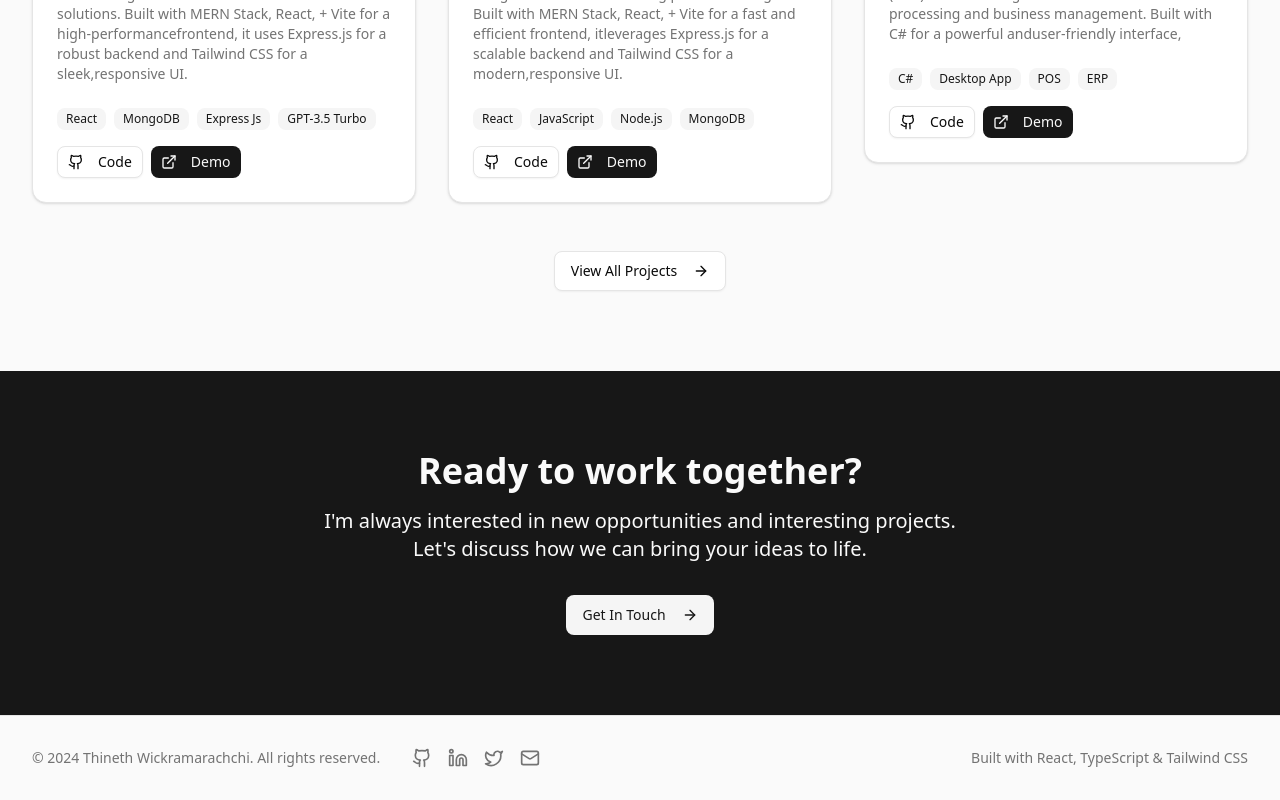
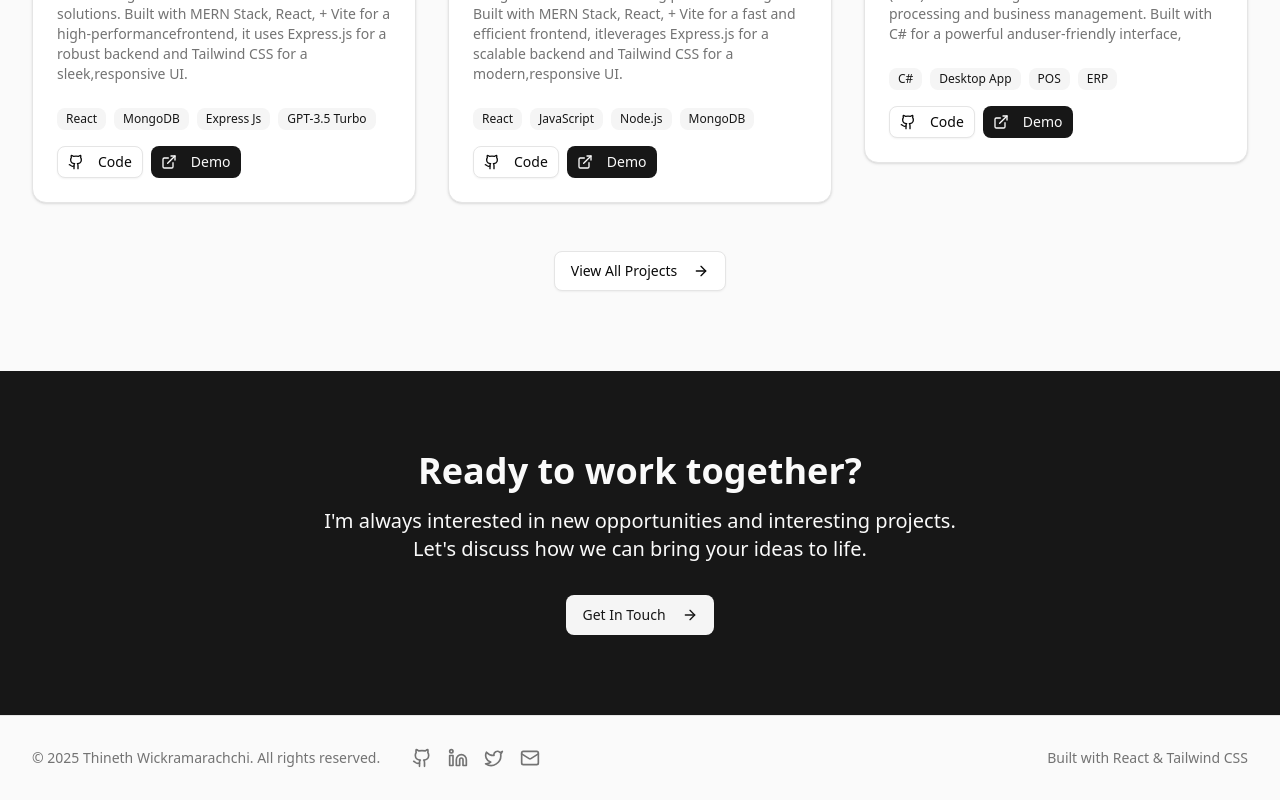
Before and after one commit to thinethwic/Protfolio-Front-End, a React (Vite) app: page / in a window 1280 px wide. Shown: the part 1893-2693 px from the top of the page. Built offline with nearby package versions, Linux system fonts and the light colour scheme.

Commit message:
FooterChanges

```diff
--- a/src/components/shared/Footer.tsx
+++ b/src/components/shared/Footer.tsx
@@ -7,7 +7,7 @@ function Footer() {
         <div className="flex flex-col md:flex-row justify-between items-center">
           <div className="flex flex-col md:flex-row items-center space-y-2 md:space-y-0 md:space-x-8">
             <p className="text-sm text-muted-foreground">
-              © 2024 Thineth Wickramarachchi. All rights reserved.
+              © 2025 Thineth Wickramarachchi. All rights reserved.
             </p>
             <div className="flex items-center space-x-4">
               <a
@@ -48,7 +48,7 @@ function Footer() {
           </div>
           <div className="mt-4 md:mt-0">
             <p className="text-sm text-muted-foreground">
-              Built with React, TypeScript & Tailwind CSS
+              Built with React & Tailwind CSS
             </p>
           </div>
         </div>
```
